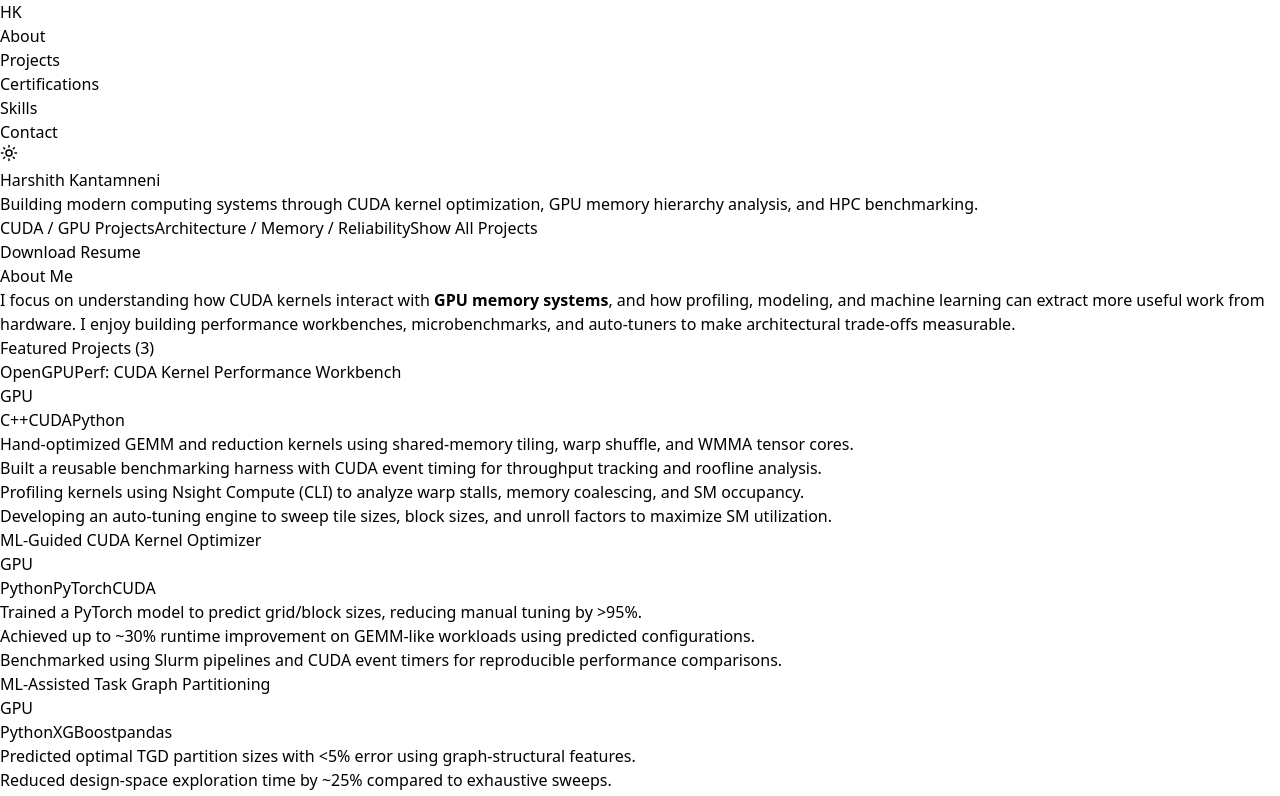
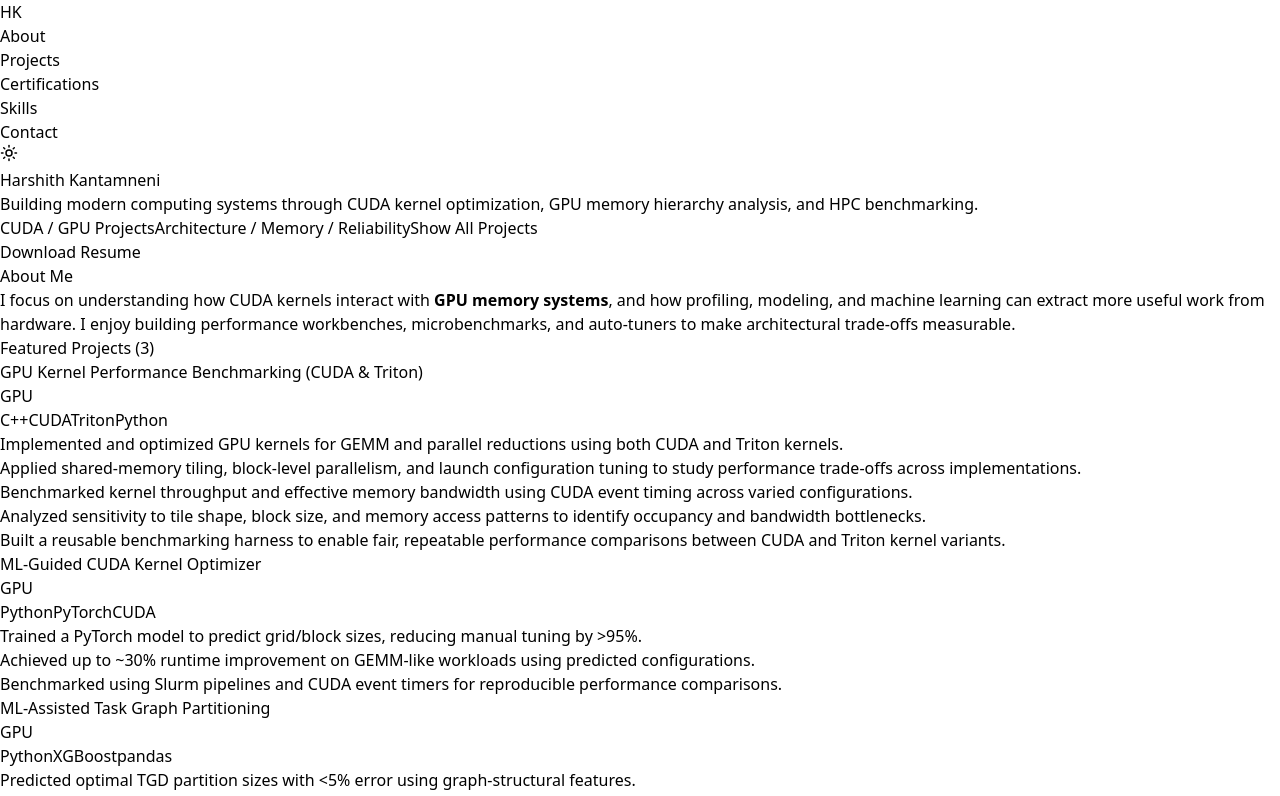
Before and after one commit to Drogon4231/harshithkantamneni.github.io, a React (Vite) app: page / in a window 1280 px wide. Shown: the top 796 px of the page. Built offline with nearby package versions, Linux system fonts and the light colour scheme.

Commit message:
Refactor OpenGPUPerf project details
Updated project title and stack for OpenGPUPerf. Enhanced bullet points to reflect GPU kernel performance benchmarking improvements.

```diff
--- a/src/Portfolio.jsx
+++ b/src/Portfolio.jsx
@@ -17,14 +17,15 @@ const RESUME_URL = `${BASE}Resume_Final.pdf`;
 const projects = [
   {
     id: 'open-gpu-perf',
-    title: 'OpenGPUPerf: CUDA Kernel Performance Workbench',
+    title: 'GPU Kernel Performance Benchmarking (CUDA & Triton) ',
     category: 'GPU',
-    stack: ['C++', 'CUDA', 'Python'],
+    stack: ['C++', 'CUDA', 'Triton', 'Python'],
     bullets: [
-      'Hand-optimized GEMM and reduction kernels using shared-memory tiling, warp shuffle, and WMMA tensor cores.',
-      'Built a reusable benchmarking harness with CUDA event timing for throughput tracking and roofline analysis.',
-      'Profiling kernels using Nsight Compute (CLI) to analyze warp stalls, memory coalescing, and SM occupancy.',
-      'Developing an auto-tuning engine to sweep tile sizes, block sizes, and unroll factors to maximize SM utilization.',
+      'Implemented and optimized GPU kernels for GEMM and parallel reductions using both CUDA and Triton kernels.',
+      'Applied shared-memory tiling, block-level parallelism, and launch configuration tuning to study performance trade-offs across implementations.',
+      'Benchmarked kernel throughput and effective memory bandwidth using CUDA event timing across varied configurations.',
+      'Analyzed sensitivity to tile shape, block size, and memory access patterns to identify occupancy and bandwidth bottlenecks.',
+      'Built a reusable benchmarking harness to enable fair, repeatable performance comparisons between CUDA and Triton kernel variants.'
     ],
     link: '#',
   },
```
